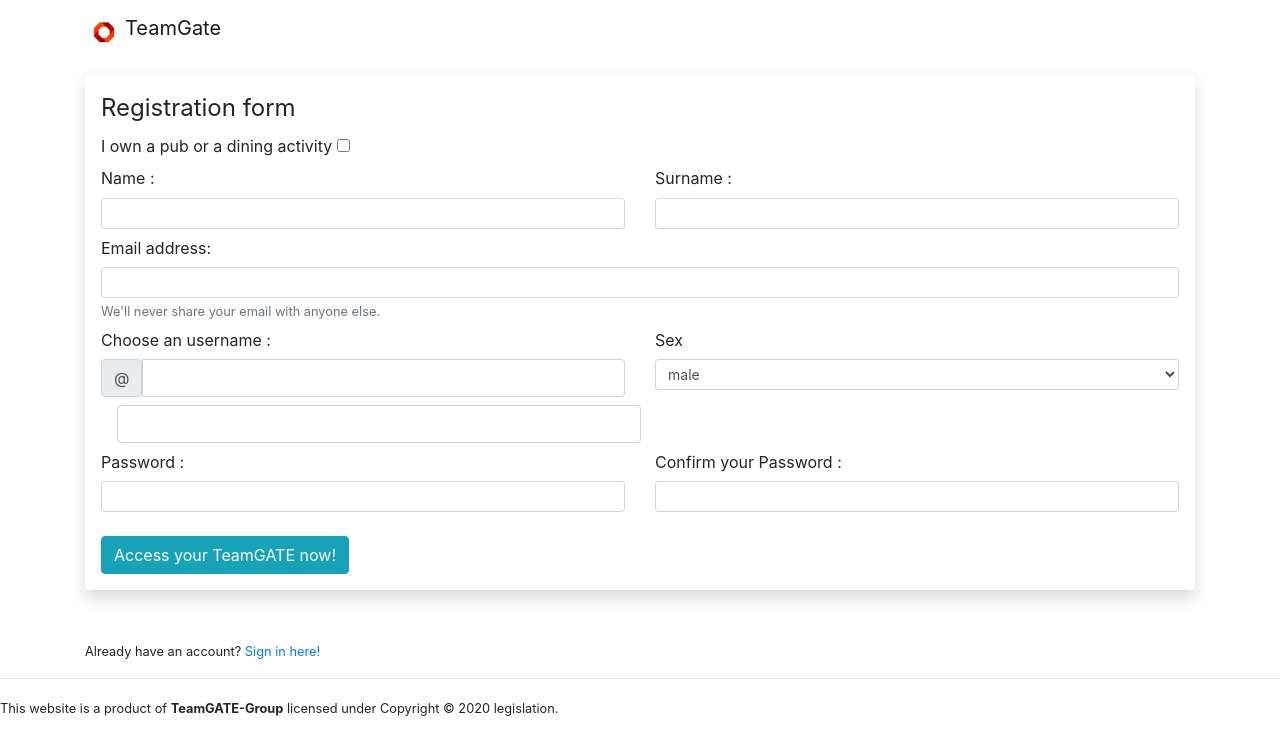
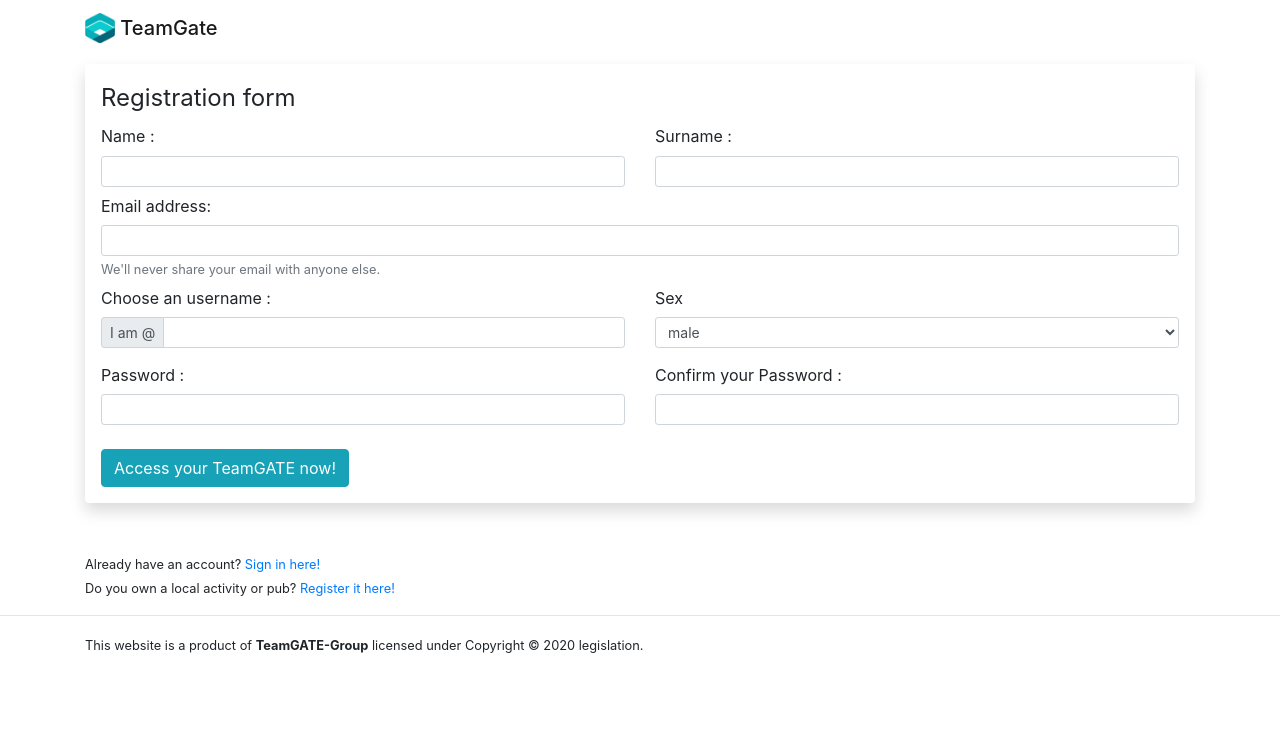
Before and after one commit to JDGiacomantonio-98/polito-projects-TeamPicks, a Flask app: page /signup in a window 1280 px wide. Shown: the top 755 px of the page. Run offline with Flask 2, Linux system fonts and the light colour scheme; some libraries are stand-ins or nearby versions.

Commit message:
v0.5.2 - tryForm added into landing page - updated logo - added a navigation link to 'Pub registration page' in Registration and   Login forms

```diff
--- a/teamgate/forms.py
+++ b/teamgate/forms.py
@@ -6,8 +6,13 @@
 from flask_login import current_user
 
 
+class landingForm(FlaskForm):
+    city = StringField('My place is in :')
+
+    submit = SubmitField('Open the gate')
+
+
 class registrationForm(FlaskForm):
-    isPub = BooleanField('I own a pub or a dining activity')
     firstName = StringField('Name :\t', validators=[DataRequired()])
     lastName = StringField('Surname :\t', validators=[DataRequired()])
     sex = SelectField('Sex', validators=[DataRequired()], choices=[('male', 'male'), ('female', 'female'), ('other', 'none')])
--- a/teamgate/routes.py
+++ b/teamgate/routes.py
@@ -7,13 +7,14 @@
 from flask_login import login_user, logout_user, login_required, current_user
 from flask_mail import Message
 from teamgate import app, db, pswBurner, mail
-from teamgate.forms import registrationForm, loginForm, accountDashboardForm, resetRequestForm, resetPswForm
+from teamgate.forms import registrationForm, loginForm, accountDashboardForm, resetRequestForm, resetPswForm, landingForm
 from teamgate.dbModel import User
 
 
-@app.route('/')
+@app.route('/', methods=['GET', 'POST'])
 def welcome():
-    return render_template('landingPage.html')
+    form = landingForm()
+    return render_template('landingPage.html', form=form)
 
 
 @app.route('/signup', methods=['GET', 'POST'])
--- a/teamgate/templates/globalLayout.html
+++ b/teamgate/templates/globalLayout.html
@@ -22,8 +22,9 @@
                     {% block navbar %}
 
                         <div class="container">
-                            <a class="navbar-brand" href="{{ url_for('welcome') }}">
-                                <img src=" {{ url_for('static', filename='bootstrap-4.4.1-dist/icons/logo.png') }}" width="40" height="40" class="d-inline-block align-top">TeamGate</a>
+                            <a class="navbar-brand mb-0 h1" href="{{ url_for('welcome') }}">
+                                <img src=" {{ url_for('static', filename='bootstrap-4.4.1-dist/icons/logo.png') }}" width="30" height="30" class="d-inline-block align-top"> TeamGate
+                            </a>
                             {% if title %}
                                 <a class="nav-link active text-white" href="{{ url_for('welcome') }}">Homepage</a>
                             {%  endif %}
@@ -36,8 +37,9 @@
             {% else %}
                 <nav class="navbar navbar-light">
                     <div class="container">
-                        <a class="navbar-brand" href="{{ url_for('welcome') }}">
-                            <img src=" {{ url_for('static', filename='bootstrap-4.4.1-dist/icons/logo.png') }}" width="40" height="40" class="d-inline-block align-top">TeamGate</a>
+                        <a class="navbar-brand mb-0 h1" href="{{ url_for('welcome') }}">
+                            <img src=" {{ url_for('static', filename='bootstrap-4.4.1-dist/icons/logo.png') }}" width="30" height="30" class="d-inline-block align-top"> TeamGate
+                        </a>
                     </div>
                 </nav>
             {% endif %}
@@ -68,8 +70,9 @@
     </body>
     <footer>
         <hr>
-        <p>
+        <div class="container">
             <small>This website is a product of <strong>TeamGATE-Group</strong> licensed under Copyright &copy 2020 legislation.</small>
+        </div>
         </p>
     </footer>
 </html>
--- a/teamgate/templates/signUp.html
+++ b/teamgate/templates/signUp.html
@@ -7,10 +7,6 @@
                 {{ form.hidden_tag() }} <!--This adds CSRF (Cross-Site Something) token || it protects the app-->
                 <fieldset>
                     <legend>Registration form</legend>
-                    <div>
-                        {{ form.isPub.label }}
-                        {{ form.isPub }}
-                    </div>
                     <div class="row">
                         <div class="col">
                             {{ form.firstName.label }}
@@ -23,34 +19,41 @@
                     </div>
                     <div>
                         {{ form.emailAddr.label(class="col-form-label") }}
-                        {{ form.emailAddr(class="form-control form-control-sm") }}
-                        <small class="form-text text-muted">We'll never share your email with anyone else.</small>
+
                         {% if form.emailAddr.errors %}
+                            {{ form.emailAddr(class="form-control form-control-sm is-invalid") }}
+                            <div class="invalid-feedback">
                                 {% for error in form.emailAddr.errors %}
                                     <div>
                                         <span style="color: red"><small>{{ error }}</small></span>
                                     </div>
                                 {% endfor %}
+                            </div>
+                        {% else %}
+                            {{ form.emailAddr(class="form-control form-control-sm") }}
+                            <small class="form-text text-muted">We'll never share your email with anyone else.</small>
                         {% endif %}
                     </div>
                      <div class="row">
                          <div class="col">
                             {{ form.username.label(class="col-form-label") }}
-
-                            <div class="input-group mb-2">
-                                <div class="input-group-text">@</div>
-                                {{ form.username(class="form-control") }}
+                             <div class="input-group input-group-sm mb-2">
+                                <div class="input-group-prepend">
+                                    <span class="input-group-text">I am @</span>
                                 </div>
                                  {% if form.username.errors %}
                                      {{ form.username(class="form-control form-control-sm is-invalid") }}
                                      <div class="invalid-feedback">
                                          {% for error in form.username.errors %}
-                                        <small><span style="color: red">{{ error }}</span></small>
+                                             <div>
+                                                 <span style="color: red"><small>{{ error }}</small></span>
+                                             </div>
                                          {% endfor %}
                                      </div>
                                  {% else %}
-                                {{ form.emailAddr(class="form-control mx-sm-3") }}
+                                     {{ form.username(class="form-control form-control-sm") }}
                                  {%  endif %}
+                             </div>
                         </div>
                         <div class="col">
                             {{ form.sex.label(class="col-form-label") }}
@@ -60,11 +63,29 @@
                     <div class="row">
                         <div class="col">
                             {{ form.psw.label(class="col-form-label") }}
+                            {% if form.psw.errors %}
+                                {{ form.psw(class="form-control form-control-sm is-invalid") }}
+                                <div class="invalid-feedback">
+                                    {% for error in form.psw.errors %}
+                                        <small><span style="color: red">{{ error }}</span></small>
+                                    {% endfor %}
+                                </div>
+                            {% else %}
                                 {{ form.psw(class="form-control form-control-sm") }}
+                            {%  endif %}
                         </div>
                         <div class="col">
                             {{ form.confirmPsw.label(class="col-form-label") }}
-                            {{ form.confirmPsw(class="form-control form-control-sm") }}
+                            {% if form.confirmPsw.errors %}
+                                {{ form.confirmPsw(class="form-control form-control-sm is-invalid") }}
+                                <div class="invalid-feedback">
+                                    {% for error in form.confirmPsw.errors %}
+                                        <small><span style="color: red">{{ error }}</span></small>
+                                    {% endfor %}
+                                </div>
+                            {% else %}
+                                {{ form.confirmPsw(class="form-control form-control-sm  ") }}
+                            {%  endif %}
                         </div>
                     </div>
                     <div>
@@ -79,5 +100,7 @@
         <!-- if isPub=TRUE then redirect to Pub additional information input form -->
         <div>
             <small>Already have an account? <a href="{{ url_for('login') }}">Sign in here!</a></small>
+            <br>
+            <small>Do you own a local activity or pub? <a href="{{ url_for('login') }}">Register it here!</a></small>
         </div>
     {%  endblock pagecontent %}
```
Also changed, not shown: teamgate/__init__.py (+5 -5 lines), teamgate/templates/landingPage.html (+22 -4 lines), teamgate/templates/login.html (+5 -3 lines), teamgate/TESTING.db (added), teamgate/static/bootstrap-4.4.1-dist/icons/logo.png, teamgate/static/bootstrap-4.4.1-dist/icons/street-view-solid.svg (added), teamgate/test.db (deleted). Lines whose indentation alone changed are shown as unchanged.
